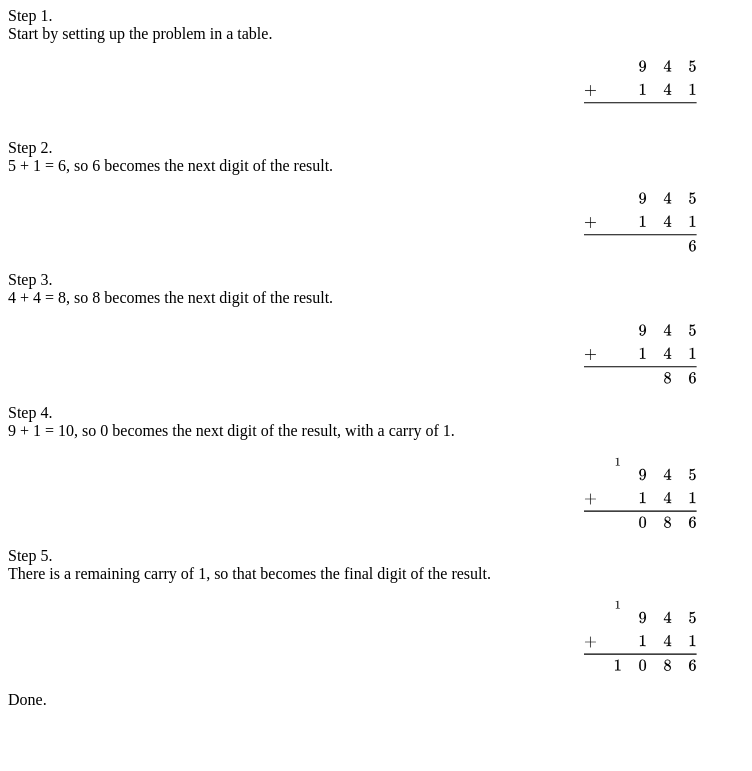
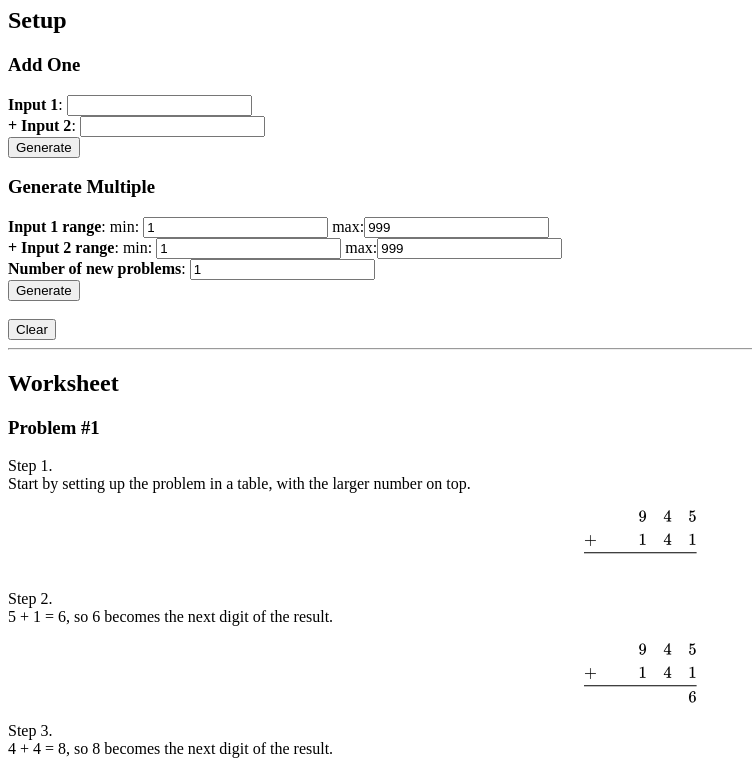
Before and after one commit to jlcarr/math-worksheet-generator, a plain HTML site: page index.html in a window 1280 px wide. Shown: the part 73-844 px from the top of the page, without its empty margins (0-752 px from the left). Before the commit the page ends 800 px from the top, so only its background shows below. Drawn offline with nearby package versions, Linux system fonts and the light colour scheme.

Commit message:
Added controls for generating muliple random or specified problems for a worksheet

```diff
--- a/index.html
+++ b/index.html
@@ -1,10 +1,17 @@
 <!DOCTYPE html>
 <html>
 	<head>
-		<title>Math Problem Worksheets</title>
+		<title>Math Problem Worksheet Generator</title>
 		<script type="text/javascript" id="MathJax-script" async src="https://cdn.jsdelivr.net/npm/mathjax@3/es5/tex-svg.js"></script>
 		<script src="scripts/long-addition.js"></script>
 		<script src="scripts/math-problems.js"></script>
+		<template id="problem-template">
+			<div class="problem">
+				<h3 class="problem-title"></div>
+				<div class="problem-steps"></div>
+				<hr>
+			</div>
+		</template>
 		<template id="problem-step-template">
 			<div class="problem-step">
 				<div class="step-title"></div>
@@ -14,7 +21,27 @@
 		</template>
 	</head>
 	<body>
-		<h1>Math Problem Worksheets</h1>
+		<h1>Math Problem Worksheet Generator</h1>
+		<h2>Setup</h2>
+		<h3>Add One</h3>
+		<div class="input-set">
+			<b>Input 1</b>: <input type="number" id="input1"><br>
+			<b>+ Input 2</b>: <input type="number" id="input2"><br>
+			<button onclick="addOneProblem();">Generate</button>
+		</div>
+		<h3>Generate Multiple</h3>
+		<div class="input-set">
+			<b>Input 1 range</b>: min: <input type="number" id="input1-min" value="1"> max:<input type="number" id="input1-max" value="999"><br>
+			<b>+ Input 2 range</b>: min: <input type="number" id="input2-min" value="1"> max:<input type="number" id="input2-max" value="999"><br>
+			<b>Number of new problems</b>: <input type="number" id="number-new-problems" value="1"><br>
+			<button onclick="addMultipleProblems();">Generate</button>
+		</div>
+		<br>
+		<div>
+			<button onclick="document.querySelector('#worksheet').innerHTML='';">Clear</button>
+		</div>
+		<hr>
+		<h2>Worksheet</h2>
 		<div id="worksheet">
 		</div>
 	</body>
--- a/scripts/long-addition.js
+++ b/scripts/long-addition.js
@@ -55,7 +55,7 @@ function long_addition(input1, input2){
 	// Go through the solution steps
 	var stepList = [];
 	stepList.push({
-		'description': "Start by setting up the problem in a table.",
+		'description': "Start by setting up the problem in a table, with the larger number on top.",
 		'latex': complete_addition_latex(input1_latex, input2_latex, output_latex)
 		});
 	for (var digit_step = 0; digit_step < final_len; digit_step++){
--- a/scripts/math-problems.js
+++ b/scripts/math-problems.js
@@ -12,18 +12,49 @@ async function main(){
 	addToPage(stepList);
 }
 
+
+function addOneProblem(){
+	var input1 = parseInt(document.querySelector("#input1").value);
+	var input2 = parseInt(document.querySelector("#input2").value);
+	console.log(input1);
+	addProblem(input1, input2);
+}
+
+function addMultipleProblems(){
+	var input1_min = parseInt(document.querySelector("#input1-min").value);
+	var input1_max = parseInt(document.querySelector("#input1-max").value);
+	var input2_min = parseInt(document.querySelector("#input2-min").value);
+	var input2_max = parseInt(document.querySelector("#input2-max").value);
+	var num = parseInt(document.querySelector("#number-new-problems").value);
+
+	for(var i=0; i<num; i++){
+		var input1 = Math.floor(Math.random() * (input1_max - input1_min + 1) + input1_min);
+		var input2 = Math.floor(Math.random() * (input2_max - input2_min + 1) + input2_min);
+		addProblem(input1, input2);
+	}
+}
+
+function addProblem(input1, input2){
+	var stepList = long_addition(input1, input2);
+	addToPage(stepList);
+}
+
 function addToPage(stepList){
+	var problem_div = document.querySelector('#problem-template').content.cloneNode(true);
+	problem_div.querySelector('.problem-title').textContent = "Problem #"+(document.getElementsByClassName('problem').length+1);
+
 	for (var step = 0; step < stepList.length; step++){
-		var problem_div = document.querySelector('#problem-step-template').content.cloneNode(true);
-		problem_div.querySelector(".step-title").textContent = "Step " + (step+1) + ".";
-		problem_div.querySelector(".step-description").textContent = stepList[step]['description'];
-		problem_div.querySelector(".step-math").textContent =  '$$' + stepList[step]['latex'] + '$$';
+		var step_div = document.querySelector('#problem-step-template').content.cloneNode(true);
+		step_div.querySelector(".step-title").textContent = "Step " + (step+1) + ".";
+		step_div.querySelector(".step-description").textContent = stepList[step]['description'];
+		step_div.querySelector(".step-math").textContent =  '$$' + stepList[step]['latex'] + '$$';
 
-		document.querySelector('#worksheet').appendChild(problem_div);
+		problem_div.querySelector('.problem-steps').appendChild(step_div);
 	}
 	var description_div = document.createElement('div');
 	description_div.innerHTML = "\n<div>Done.</div>";
-	document.querySelector('#worksheet').appendChild(description_div);
+	problem_div.querySelector('.problem-steps').appendChild(description_div);
 
+	document.querySelector('#worksheet').appendChild(problem_div);
 	MathJax.typeset();
 }
```
